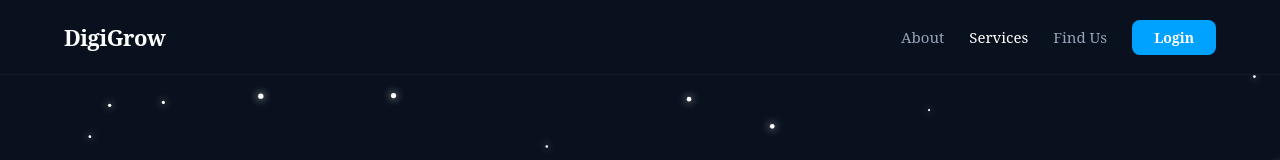
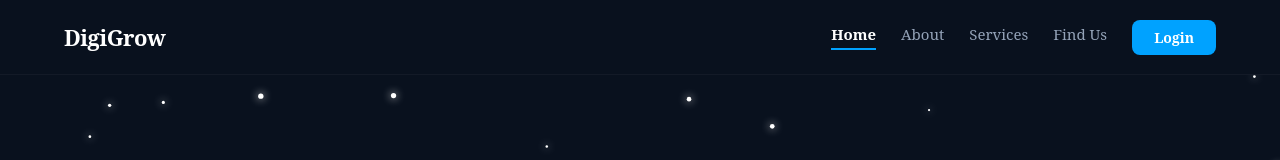
Before and after one commit to Anas-system/digital-agency, a React (Vite) app: page / in a window 1280 px wide. Shown: the top 160 px of the page. Built offline with nearby package versions, Linux system fonts and the light colour scheme.

Commit message:
fix: updated dynamic active route highlighting and perfect navbar link fitting

```diff
--- a/src/App.jsx
+++ b/src/App.jsx
@@ -1,8 +1,26 @@
 import React, { useEffect, useRef, useState } from 'react';
-import { Routes, Route, Link } from 'react-router-dom';
+import { Routes, Route, Link, useLocation } from 'react-router-dom';
 
-// 1. DYNAMIC NAVBAR MODULE (🚀 Fixed Mobile Layering & Overlapping Alignment)
+// 1. DYNAMIC NAVBAR MODULE (🚀 Fixed Alignment & Active Page Highlighting)
 function Navbar() {
+  const location = useLocation(); // Current active page url track karne ke liye
+
+  // Function to return active color dynamically
+  const getLinkStyle = (path) => {
+    const isActive = location.pathname === path;
+    return {
+      color: isActive ? '#ffffff' : '#94a3b8',
+      fontWeight: isActive ? '700' : '500',
+      textDecoration: 'none',
+      fontSize: '15px',
+      fontFamily: "'serif', Georgia, Times",
+      transition: 'color 0.2s ease',
+      position: 'relative',
+      paddingBottom: '4px',
+      borderBottom: isActive ? '2px solid #00a2ff' : '2px solid transparent' // Active link ke niche premium blue line
+    };
+  };
+
   return (
     <nav className="main-navbar" style={{
       display: 'flex',
@@ -17,23 +35,23 @@ function Navbar() {
       position: 'relative',
       zIndex: 10
     }}>
-      {/* Dynamic CSS Injector for Layout Wrapping */}
+      {/* Responsive Alignment Ke Liye Custom CSS Injector */}
       <style>{`
         @media (max-width: 650px) {
           .main-navbar {
             flex-direction: column !important;
             height: auto !important;
-            padding: 15px 20px !important;
-            gap: 12px !important;
+            padding: 15px 10px !important;
+            gap: 15px !important;
           }
           .nav-links-box {
-            gap: 15px !important;
+            gap: 18px !important;
             flex-wrap: wrap !important;
-            justifyContent: center !important;
+            justify-content: center !important;
             width: 100% !important;
           }
           .login-btn-nav {
-            padding: 6px 16px !important;
+            padding: 6px 14px !important;
             font-size: 13px !important;
           }
         }
@@ -45,10 +63,13 @@ function Navbar() {
         </span>
       </Link>
 
+      {/* Links box jo active path ke according highlight hoga aur space out rahega */}
       <div className="nav-links-box" style={{ display: 'flex', gap: '25px', alignItems: 'center' }}>
-        <Link to="/about" style={{ color: '#94a3b8', textDecoration: 'none', fontSize: '15px', fontWeight: '500', fontFamily: "'serif', Georgia, Times" }}>About</Link>
-        <Link to="/services" style={{ color: '#ffffff', textDecoration: 'none', fontSize: '15px', fontWeight: '500', fontFamily: "'serif', Georgia, Times" }}>Services</Link>
-        <Link to="/find-us" style={{ color: '#94a3b8', textDecoration: 'none', fontSize: '15px', fontWeight: '500', fontFamily: "'serif', Georgia, Times" }}>Find Us</Link>
+        <Link to="/" style={getLinkStyle('/')}>Home</Link>
+        <Link to="/about" style={getLinkStyle('/about')}>About</Link>
+        <Link to="/services" style={getLinkStyle('/services')}>Services</Link>
+        <Link to="/find-us" style={getLinkStyle('/find-us')}>Find Us</Link>
+
         <Link to="/admin" className="login-btn-nav" style={{
           backgroundColor: '#00a2ff',
           padding: '8px 22px',
@@ -57,7 +78,8 @@ function Navbar() {
           textDecoration: 'none',
           fontSize: '14px',
           fontWeight: '600',
-          fontFamily: "'serif', Georgia, Times"
+          fontFamily: "'serif', Georgia, Times",
+          borderBottom: location.pathname === '/admin' ? '2px solid #ffffff' : 'none'
         }}>
           Login
         </Link>
```
